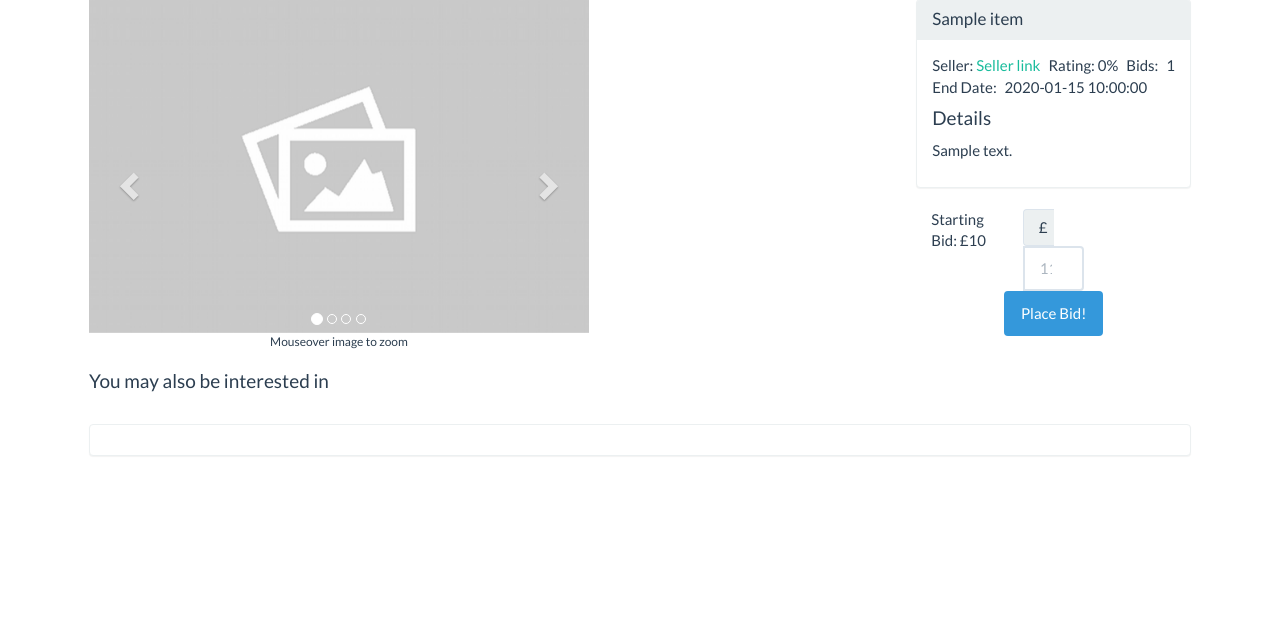
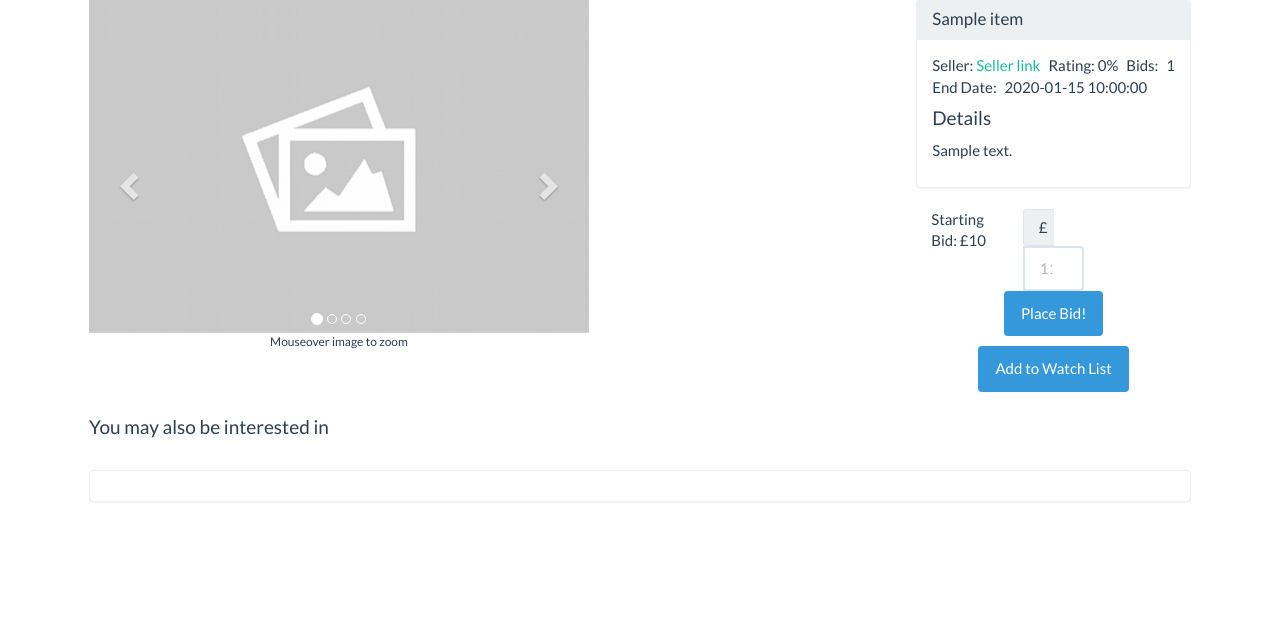
Before and after one commit to huang4fstudio/comp3013_project, a PHP site: page /auction.php?auction_id=1 in a window 1280 px wide. Shown: the part 82-714 px from the top of the page. Run offline with PHP 8.4, Linux system fonts and the light colour scheme; the visitor is signed in with stand-in values (Sample User, id 1); tables that the repository leaves empty hold one stand-in row (values such as "Sample post"); some libraries are stand-ins or nearby versions.

Commit message:
Watch list

```diff
--- a/public_html/auction.php
+++ b/public_html/auction.php
@@ -1,6 +1,7 @@
 <?php
     session_start();
     require_once("../resources/modules/check_login.php");
+    require_once("../resources/modules/watchlists.php");
     check_login(true);
 
     if (!isset($_GET['auction_id'])) {
@@ -26,12 +27,17 @@
     }
     $lowest_price = $lowest_price + 1;
 
+    if (isset($_POST['watchlist'])){
+      add_watchlist($_SESSION['id'], $auction['id']);
+    }
+
     if (isset($_POST['placeBid'])) {
         if ($item['owner_id'] === $_SESSION['id'] || $lowest_price > floatval($_POST['yourBid'])) {
             echo 'Your Bid is not Valid';
         } else {
             make_bid($auction['id'], floatval($_POST['yourBid']), $_SESSION['id']);
             send_update_on_auctions($auction);
+            send_update_on_watch_list($auction, $_SESSION['id']);
         }
     }
 
@@ -146,6 +152,9 @@
               <div class="bid-button">
                   <button type="submit" class='btn btn-info' name="placeBid">Place Bid!</button>
               </div>
+              <div class="bid-button">
+                  <button type="submit" class='btn btn-info' name="watchlist">Add to Watch List</button>
+              </div>
             </div>
           </form>
         </div>
--- a/resources/modules/database_connection.php
+++ b/resources/modules/database_connection.php
@@ -36,9 +36,9 @@
     }
 
     function db_connect() {
-        $user = 'Auction';
-        $password = 'password';
-        $db = 'Auction_database';
+        $user = 'auction';
+        $password = '12345';
+        $db = 'COMP3013';
         $host = 'localhost';
         $port = 8889;
         // Define connection as a static variable, to avoid connecting more than once
```
